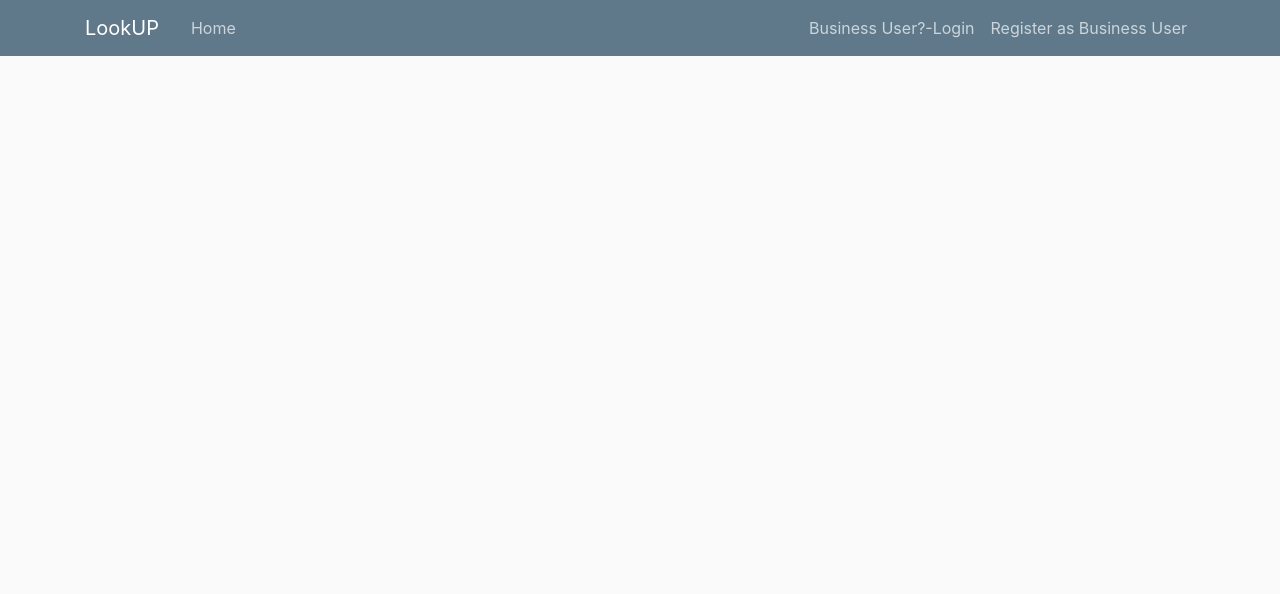
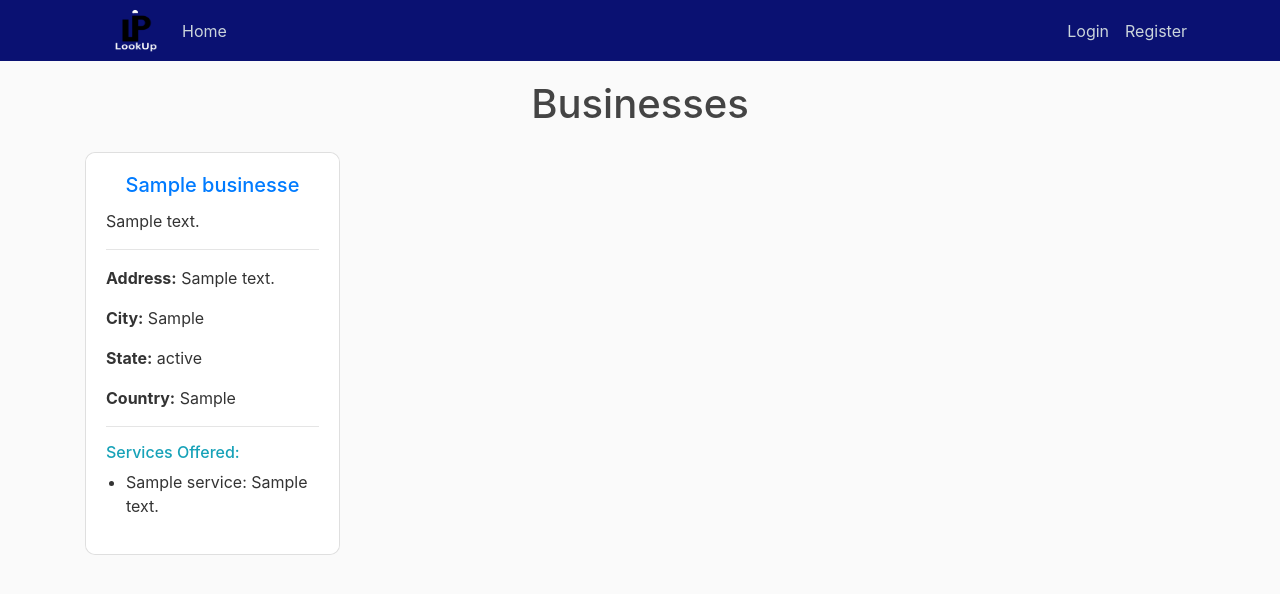
Before and after one commit to drac-pro/LookUp, a Flask app: page / in a window 1280 px wide. Shown: the top 594 px of the page. Run offline with Flask 3, Linux system fonts and the light colour scheme; tables that the repository leaves empty hold one stand-in row (values such as "Sample post"); some libraries are stand-ins or nearby versions.

Commit message:
Created home page

```diff
--- a/dynamic/routes.py
+++ b/dynamic/routes.py
@@ -16,14 +16,19 @@ from flask_login import login_user, login_required, logout_user, current_user
 
 
 @app.route('/')
-@app.route('/home')
+@app.route('/home', methods=['GET'])
 def home():
-    return render_template('home.html')
+    businesses = storage.all(Business)
+    image_url = url_for('static', filename='images/logo.png')
+
+    return render_template('home.html', image_url=image_url,
+                           businesses=businesses)
 
 
 @app.route('/register', methods=['GET', 'POST'])
 def register():
     """register a new business user"""
+    image_url = url_for('static', filename='images/logo.png')
     if current_user.is_authenticated:
         return redirect(url_for('home'))
     form = RegistrationForm()
@@ -59,11 +64,12 @@ def register():
         return redirect(url_for('login'))
 
     return render_template('register.html', title='Register',
-                           form=form, form1=form1)
+                           form=form, form1=form1, image_url=image_url)
 
 
 @app.route('/login', methods=['GET', 'POST'])
 def login():
+    image_url = url_for('static', filename='images/logo.png')
     if current_user.is_authenticated:
         return redirect(url_for('home'))
     form = LoginForm()
@@ -77,7 +83,8 @@ def login():
         else:
             flash('Login Unsuccessful. Please check email and password',
                   'danger')
-    return render_template('login.html', form=form, title='Login')
+    return render_template('login.html', form=form, title='Login',
+                           image_url=image_url)
 
 
 @app.route('/logout')
@@ -111,6 +118,7 @@ def save_picture(form_picture):
 @app.route('/account', methods=['GET', 'POST'])
 @login_required
 def account():
+    image_url = url_for('static', filename='images/logo.png')
     form = UpdateAccountForm()
     businesses = current_user.businesses
     if form.validate_on_submit():
@@ -133,7 +141,7 @@ def account():
                           filename='profile_pics/' + current_user.profile_pic)
     return render_template('account.html', title='Account',
                            profile_pic=profile_pic, form=form,
-                           businesses=businesses)
+                           businesses=businesses, image_url=image_url)
 
 
 @app.route("/business/<string:business_id>", methods=['GET', 'POST'])
@@ -176,6 +184,7 @@ def business(business_id):
         form.servicedescription.data = service.description
     profile_pic = url_for('static',
                           filename='profile_pics/' + current_user.profile_pic)
+
     return render_template('business.html', title='Business Details',
                            form=form, business=business,
                            profile_pic=profile_pic)
@@ -184,6 +193,7 @@ def business(business_id):
 @app.route("/register_business", methods=['GET', 'POST'])
 @login_required
 def register_business():
+    image_url = url_for('static', filename='images/logo.png')
     form = BusinessForm()
     if form.validate_on_submit():
         location = Location(address=form.address.data,
@@ -210,7 +220,8 @@ def register_business():
     profile_pic = url_for('static',
                           filename='profile_pics/' + current_user.profile_pic)
     return render_template('register_business.html', title='Register Business',
-                           form=form, profile_pic=profile_pic)
+                           form=form, profile_pic=profile_pic,
+                           image_url=image_url)
 
 
 @app.teardown_appcontext
--- a/dynamic/static/style/main.css
+++ b/dynamic/static/style/main.css
@@ -22,6 +22,23 @@ h1, h2, h3, h4, h5, h6 {
 
 .site-header .navbar-nav .nav-link.active {
   font-weight: 500;
+  color:#007bff;
+}
+
+.navbar-brand {
+  max-height: 45px;
+}
+
+.navbar-brand img{
+  vertical-align: top;
+  width: 125px;
+  height: 85px;
+  margin-top: -22px;
+  padding-right: 20px;
+}
+
+.navbar-nav {
+  margin-left: -60px;
 }
 
 .content-section {
@@ -30,6 +47,40 @@ h1, h2, h3, h4, h5, h6 {
   border: 1px solid #dddddd;
   border-radius: 3px;
   margin-bottom: 20px;
+}
+
+.card {
+  border-radius: 10px; /* Adds rounded corners to the card */
+  transition: transform 0.3s, box-shadow 0.3s; /* Smooth transition for transform and box-shadow changes */
+}
+
+/* Hover effect for card elements */
+.card:hover {
+  transform: scale(1.05); /* Slightly enlarges the card when hovered */
+  box-shadow: 0 6px 12px rgba(0, 0, 0, 0.15); /* Adds a shadow effect to the card when hovered */
+}
+
+/* Style for card title text */
+.card-title {
+  color: #007bff; /* Sets the text color of the card title to a blue shade */
+}
+
+/* Style for card body elements */
+.card-body {
+  background-color: #ffffff; /* Sets the background color of the card body to white */
+  border-radius: 10px; /* Adds rounded corners to the card body */
+}
+
+h6 {
+  color: #17a2b8;
+}
+
+ul {
+  padding-left: 20px;
+}
+
+ul li {
+ margin-bottom: 5px;
 }
 
 .article-title {
--- a/dynamic/templates/home.html
+++ b/dynamic/templates/home.html
@@ -1,15 +1,83 @@
-{% extends "layout.html" %}
-{% block content %}
-    {% for post in posts %}
-        <article class="media content-section">
-          <div class="media-body">
-            <div class="article-metadata">
-              <a class="mr-2" href="#">{{ post.author }}</a>
-              <small class="text-muted">{{ post.date_posted }}</small>
+<!DOCTYPE html>
+<html>
+<head>
+    <!-- Required meta tags -->
+    <meta charset="utf-8">
+    <meta name="viewport" content="width=device-width, initial-scale=1, shrink-to-fit=no">
+
+    <!-- Bootstrap CSS -->
+    <link rel="stylesheet" href="https://maxcdn.bootstrapcdn.com/bootstrap/4.0.0/css/bootstrap.min.css" integrity="sha384-Gn5384xqQ1aoWXA+058RXPxPg6fy4IWvTNh0E263XmFcJlSAwiGgFAW/dAiS6JXm" crossorigin="anonymous">
+
+    <link rel="stylesheet" type="text/css" href="{{ url_for('static', filename='style/main.css') }}">
+
+    {% if title %}
+        <title>LookUP - {{ title }}</title>
+    {% else %}
+        <title>LookUP</title>
+    {% endif %}
+</head>
+<body>
+    <header class="site-header">
+      <nav class="navbar navbar-expand-md bg-steel fixed-top" style="background-color: #0A1172;">
+        <div class="container">
+	  <a class="navbar-brand mr-4" href="/">
+		<img class="logo-img" src="{{ image_url }}">
+	  </a>
+          <button class="navbar-toggler" type="button" data-toggle="collapse" data-target="#navbarToggle" aria-controls="navbarToggle" aria-expanded="false" aria-label="Toggle navigation">
+            <span class="navbar-toggler-icon"></span>
+          </button>
+          <div class="collapse navbar-collapse" id="navbarToggle">
+            <div class="navbar-nav mr-auto">
+              <a class="nav-item nav-link" href="{{ url_for('home') }}">Home</a>
             </div>
-            <h2><a class="article-title" href="#">{{ post.title }}</a></h2>
-            <p class="article-content">{{ post.content }}</p>
+            <!-- Navbar Right Side -->
+            <div class="navbar-nav">
+              {% if current_user.is_authenticated %}
+                <a class="nav-item nav-link" href="{{ url_for('account') }}">Account</a>
+                <a class="nav-item nav-link" href="{{ url_for('logout') }}">Logout</a>
+              {% else %}
+                <a class="nav-item nav-link" href="{{ url_for('login') }}">Login</a>
+                <a class="nav-item nav-link" href="{{ url_for('register') }}">Register</a>
+              {% endif %}
+            </div>
           </div>
-        </article>
-    {% endfor %}
-{% endblock content %}
+        </div>
+      </nav>
+    </header>
+    <main role="main" class="container">
+        <div class="row">
+            <div class="col-md-12">
+                <h1 class="text-center mb-4">Businesses</h1>
+		    <div class="row">
+		        {% for business in businesses.values() %}
+			<div class="col-md-3 mb-4">
+			      <div class="card h-100">
+				    <div class="card-body">
+					<h5 class="card-title text-center">{{ business.name }}</h5>
+					<p class="card-text">{{ business.description }}</p>
+					<hr>
+					<p><strong>Address:</strong> {{ business.location.address }}</p>
+					<p><strong>City:</strong> {{ business.location.city }}</p>
+					<p><strong>State:</strong> {{ business.location.state }}</p>
+					<p><strong>Country:</strong> {{ business.location.country }}</p>
+					<hr>
+					<h6>Services Offered:</h6>
+					<ul>
+					    {% for service in business.services %}
+					    <li>{{ service.name }}: {{ service.description }}</li>
+					    {% endfor %}
+					</ul>
+			            </div>
+			      </div>
+			</div>
+		      {% endfor %}
+		    </div>
+	    </div>
+        </div>
+    </main>
+    <!-- jQuery first, then Popper.js, then Bootstrap JS -->
+    <script src="https://code.jquery.com/jquery-3.2.1.slim.min.js" integrity="sha384-KJ3o2DKtIkvYIK3UENzmM7KCkRr/rE9/Qpg6aAZGJwFDMVNA/GpGFF93hXpG5KkN" crossorigin="anonymous"></script>
+    <script src="https://cdnjs.cloudflare.com/ajax/libs/popper.js/1.12.9/umd/popper.min.js" integrity="sha384-ApNbgh9B+Y1QKtv3Rn7W3mgPxhU9K/ScQsAP7hUibX39j7fakFPskvXusvfa0b4Q" crossorigin="anonymous"></script>
+    <script src="https://maxcdn.bootstrapcdn.com/bootstrap/4.0.0/js/bootstrap.min.js" integrity="sha384-JZR6Spejh4U02d8jOt6vLEHfe/JQGiRRSQQxSfFWpi1MquVdAyjUar5+76PVCmYl" crossorigin="anonymous"></script>
+</body>
+</html>
--- a/dynamic/templates/layout.html
+++ b/dynamic/templates/layout.html
@@ -18,9 +18,11 @@
 </head>
 <body>
     <header class="site-header">
-      <nav class="navbar navbar-expand-md navbar-dark bg-steel fixed-top">
+      <nav class="navbar navbar-expand-md bg-steel fixed-top" style="background-color: #0A1172;">
         <div class="container">
-          <a class="navbar-brand mr-4" href="/">LookUP</a>
+          <a class="navbar-brand mr-4" href="/">
+		<img class="logo-img" src="{{ image_url }}">
+	  </a>
           <button class="navbar-toggler" type="button" data-toggle="collapse" data-target="#navbarToggle" aria-controls="navbarToggle" aria-expanded="false" aria-label="Toggle navigation">
             <span class="navbar-toggler-icon"></span>
           </button>
```
Also changed, not shown: dynamic/static/images/logo.png (added).
